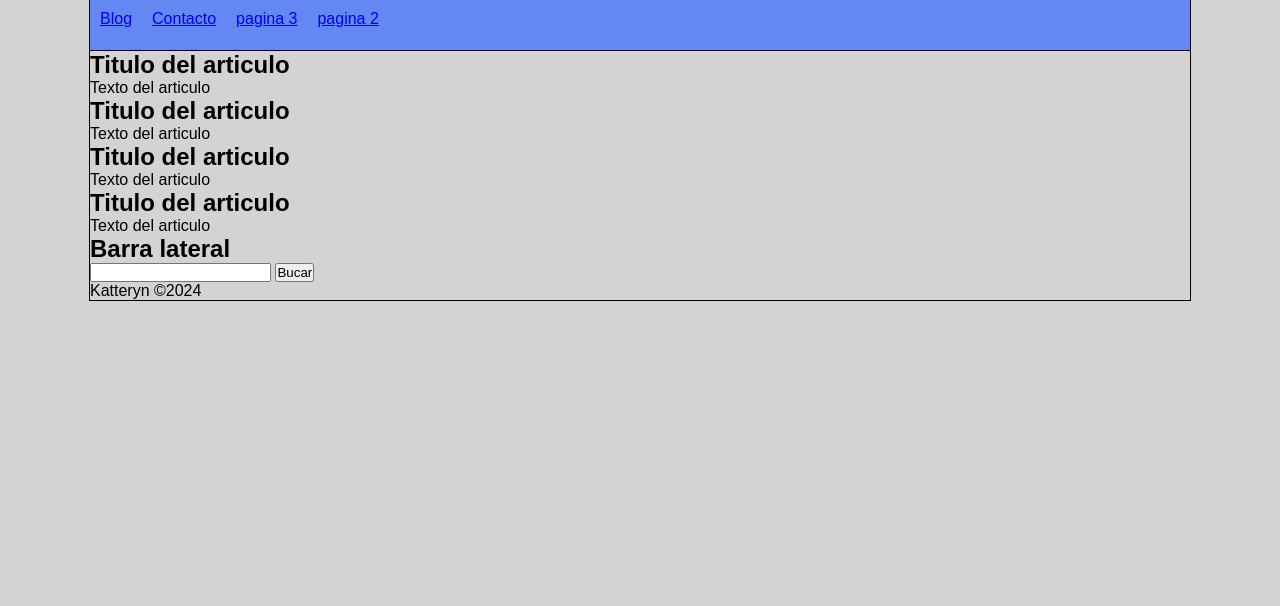
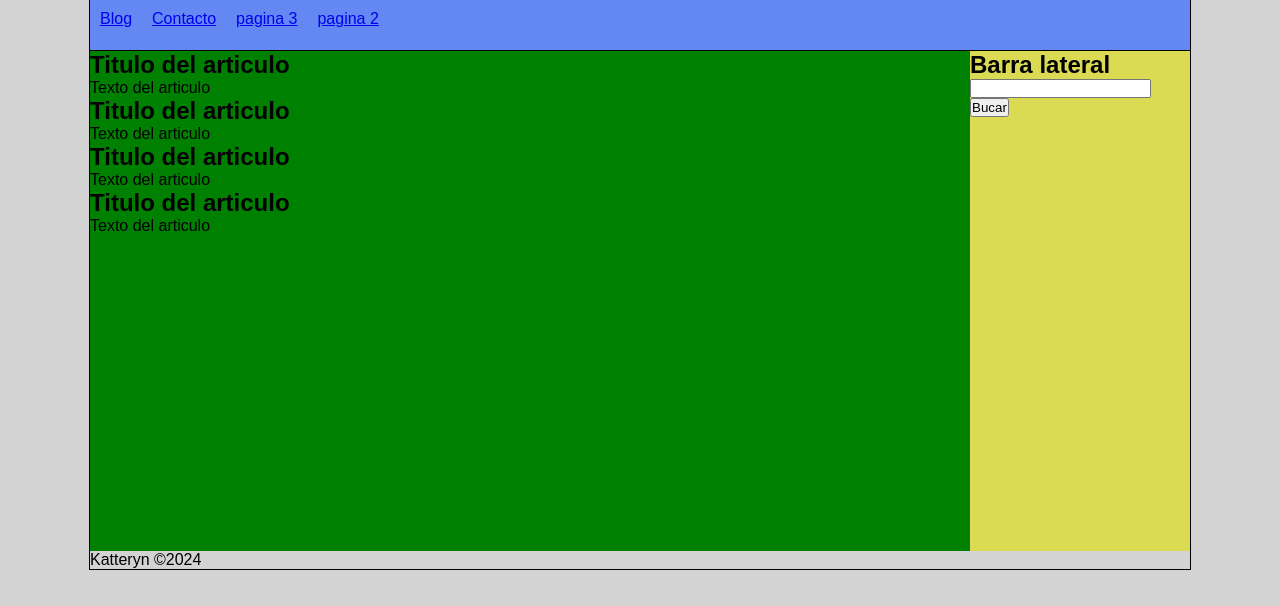
Before and after one commit to Katteryn-Villanueva/unpocodecss, a plain HTML site: page index.html in a window 1280 px wide. Shown: the part 104-710 px from the top of the page. Drawn offline with Linux system fonts and the light colour scheme.

Commit message:
poniendo estilos al content y aside

```diff
--- a/estilos.css
+++ b/estilos.css
@@ -7,6 +7,7 @@ body{
     background: lightgrey;
     font-family: Arial, Helvetica, sans-serif;
 }
+
 #container{
     width: 1100px;
     margin: 0px auto;
@@ -22,16 +23,33 @@ header{
     color: rgb(177, 242, 247);
     border-bottom: 3px dashed black;
 }
+
 nav{
     background: rgb(99, 135, 243);
     height: 50px;
     border-bottom: 1px solid black;
 }
+
 nav ul li{
     float: left;
     list-style: none;
     margin: 10px;
 }
+
 .clearfix{
     clear: both;
 }
+
+#content{
+    float: left;
+    width: 80%;
+    min-height: 500px;
+    background: green;
+}
+
+aside{
+    float: left;
+    width: 20%;
+    min-height: 500px;
+    background: rgb(219, 219, 83);
+}
--- a/index.html
+++ b/index.html
@@ -61,7 +61,7 @@
                 <input type="submit" value="Bucar">
             </form>
         </aside>
-
+            <div class="clearfix"></div>
         <footer>
             Katteryn &copy;2024
         </footer>
```
Lines whose indentation alone changed are shown as unchanged.
